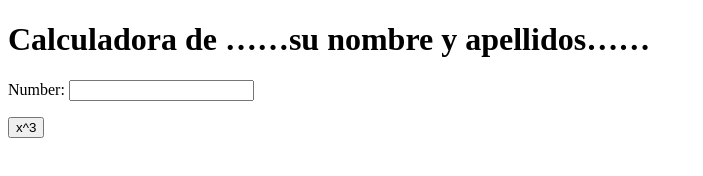
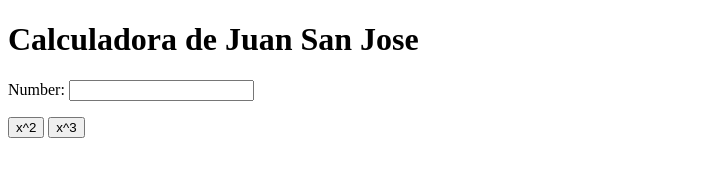
Before and after one commit to juansanjose/my_calculator_2, a plain HTML site: page index.html in a window 1280 px wide. Shown: the whole page, without its empty margins (0-703 px from the left). Drawn offline with Linux system fonts and the light colour scheme.

Commit message:
x^2 button

```diff
--- a/index.html
+++ b/index.html
@@ -5,10 +5,11 @@
 		<meta charset="utf-8">
 	</head>
 	<body>
-		<h1>Calculadora de ……su nombre y apellidos……</h1>
+		<h1>Calculadora de Juan San Jose</h1>
 		Number:
 		<input type="text" id="n1">
 		<p>
+			<button onclick="square()"> x^2 </button>
 			<button onclick="cube()"> x^3 </button>
 		</p>
 		<script type="text/javascript">
@@ -16,6 +17,10 @@
 				var num = document.getElementById("n1");
 				num.value = Math.pow(num.value, 3);
 			}
+			function square() {
+				var num = document.getElementById("n1");
+				num.value = Math.pow(num.value, 2);
+			}
 		</script>
 	</body>
 </html>
```
